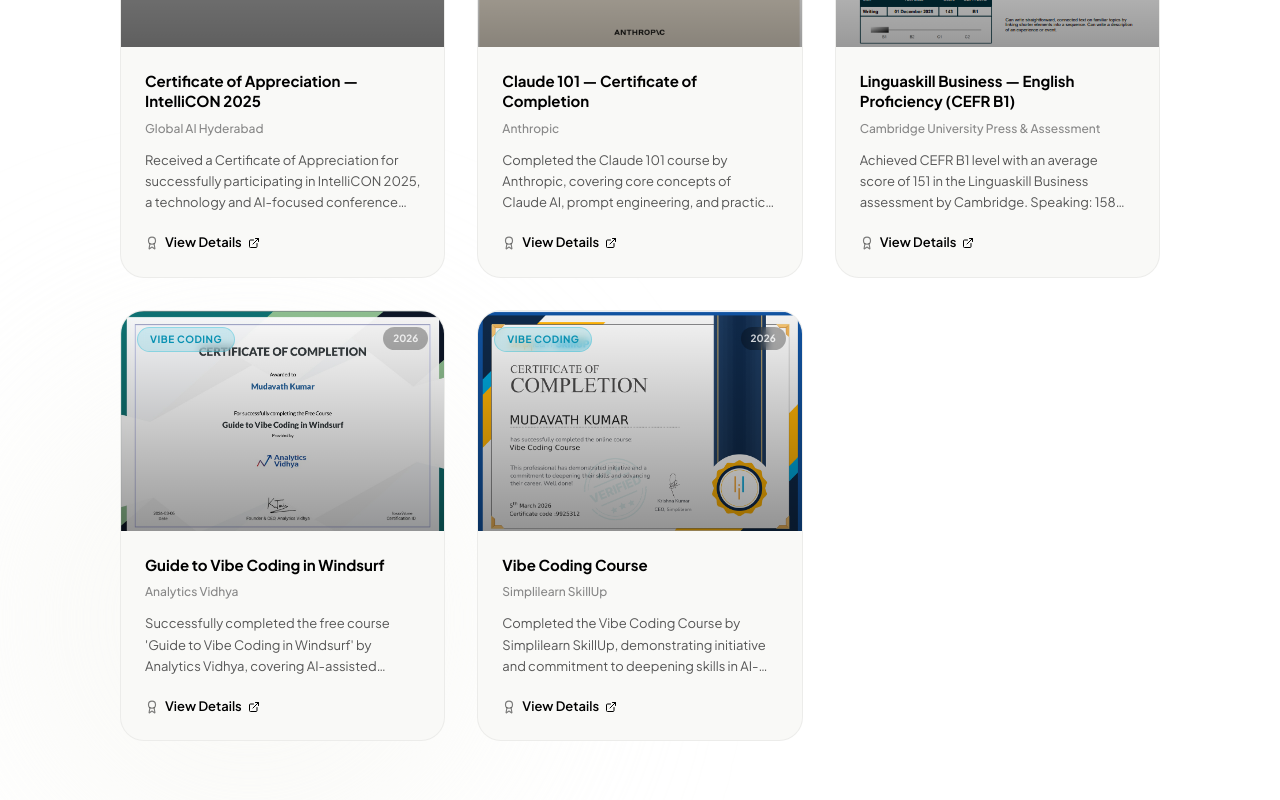
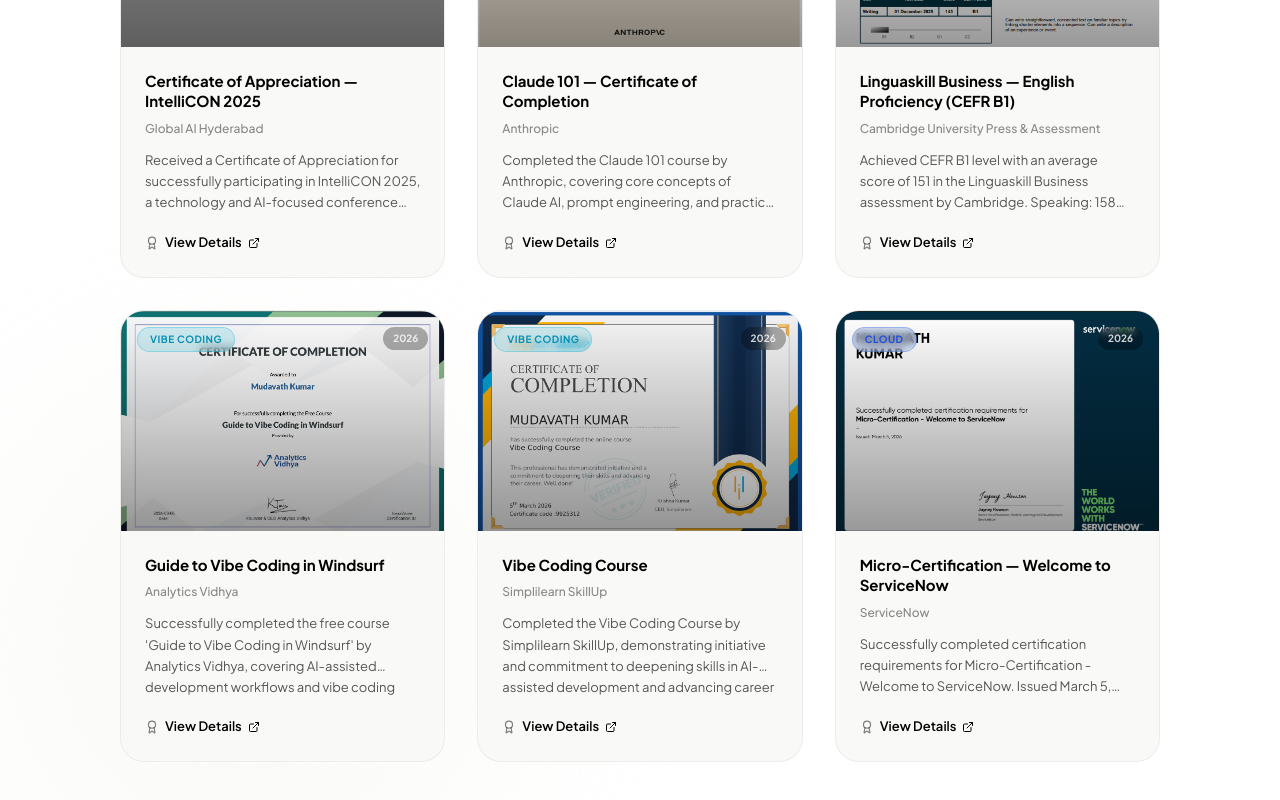
Before and after one commit to Mudavath-kumar/New-Portfolio, a React (Vite) app: page / in a window 1280 px wide. Shown: the part 10063-10863 px from the top of the page. Built offline with nearby package versions, Linux system fonts and the light colour scheme; grey boxes are pictures that could not be loaded.

Commit message:
feat: add ServiceNow Micro-Certification

```diff
--- a/client/components/sections/Certifications.tsx
+++ b/client/components/sections/Certifications.tsx
@@ -161,6 +161,17 @@
     tag: "Vibe Coding",
     category: "Course" as Category,
   },
+  {
+    title: "Micro-Certification — Welcome to ServiceNow",
+    issuer: "ServiceNow",
+    year: "2026",
+    description:
+      "Successfully completed certification requirements for Micro-Certification - Welcome to ServiceNow. Issued March 5, 2026. Signed by Jayney Howson, Senior Vice President, Global Learning and Development, ServiceNow.",
+    image:
+      "/certificates/servicenow.png",
+    tag: "Cloud",
+    category: "Course" as Category,
+  },
 ];
 
 const tagColors: Record<string, string> = {
@@ -176,6 +187,7 @@
   "Full Stack": "bg-indigo-500/15 text-indigo-600 border-indigo-500/30",
   English: "bg-amber-500/15 text-amber-600 border-amber-500/30",
   "Vibe Coding": "bg-cyan-500/15 text-cyan-600 border-cyan-500/30",
+  Cloud: "bg-blue-600/15 text-blue-700 border-blue-600/30",
 };
 
 
```
Also changed, not shown: public/certificates/servicenow.png (added).
